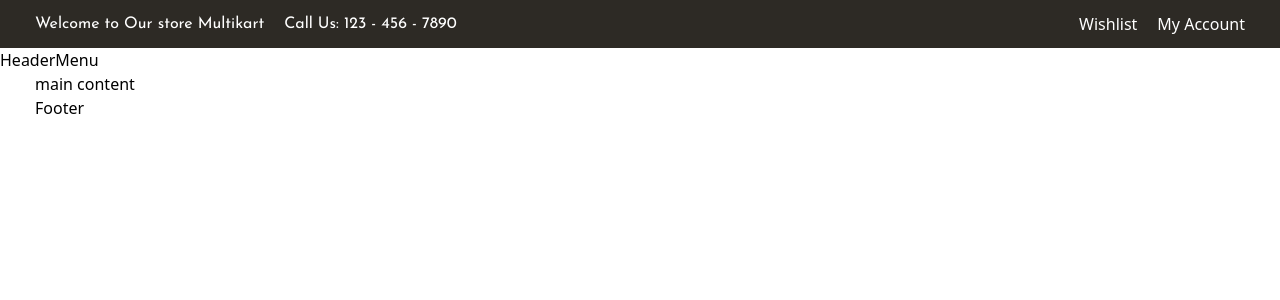
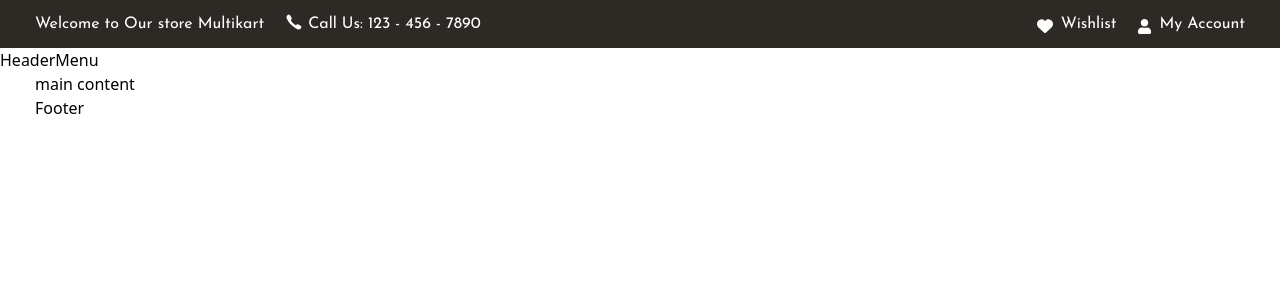
Before and after one commit to imadnanhassan/multikart-ecommerce, a React (Vite) app: page / in a window 1280 px wide. Shown: the top 300 px of the page. Built offline with nearby package versions, Linux system fonts and the light colour scheme.

Commit message:
top header desktop view complete

```diff
--- a/package.json
+++ b/package.json
@@ -14,6 +14,7 @@
     "match-sorter": "^6.3.3",
     "react": "^18.2.0",
     "react-dom": "^18.2.0",
+    "react-icons": "^5.0.1",
     "react-router-dom": "^6.22.0",
     "sort-by": "^1.2.0"
   },
--- a/src/components/headerMenu/topBar.jsx
+++ b/src/components/headerMenu/topBar.jsx
@@ -1,15 +1,25 @@
+import { IoIosCall } from "react-icons/io";
+import { FaHeart } from "react-icons/fa6";
+import { FaUser } from "react-icons/fa";
 export default function Topbar() {
   return (
-    <div className="bg-[#2d2a25] py-3 ">
+    <div className="bg-[#2d2a25] py-3">
       <div className="flex justify-between items-center main-container text-white">
         <div className="top-contact flex items-center gap-5 ">
           <p>Welcome to Our store Multikart</p>
-          <p>Call Us: 123 - 456 - 7890</p>
+          <p className="flex items-center gap-1">
+            <IoIosCall className="text-[20px] mb-1" />
+            Call Us: 123 - 456 - 7890
+          </p>
         </div>
         <div className="tp-auth flex items-center">
           <ul className="flex gap-5">
-            <li> Wishlist</li>
-            <li> My Account</li>
+            <li className="flex items-center gap-2">
+              <FaHeart className="text-[16px] mt-1" /> Wishlist
+            </li>
+            <li className="flex items-center gap-2">
+              <FaUser className="text-[15px] mt-1" /> My Account
+            </li>
           </ul>
         </div>
       </div>
--- a/src/index.css
+++ b/src/index.css
@@ -13,7 +13,7 @@
   }
 }
 
-p {
+p, li {
   font-size: 16px;
   font-family: "Josefin Sans", sans-serif;
 }
--- a/src/routes/index.jsx
+++ b/src/routes/index.jsx
@@ -1,14 +1,14 @@
 import { createBrowserRouter } from "react-router-dom";
 import MainLayout from "../layouts";
 import NotFound from "../shared/NotFound";
-import HomePage from "../pages/Home";
+import HomePage from "../frontend/pages/Home";
 
 const route = createBrowserRouter([
   {
     path: "/",
     element: <MainLayout />,
     errorElement: <NotFound />,
-        children: [{ path: "/", element: <HomePage /> },
+        children: [{ path: "/", element: <HomePage/> },
         {path:"/about", element: <h1>About</h1>}
         ],
   },
```
Also changed, not shown: src/frontend/pages/Home/index.jsx (renamed from src/pages/Home/index.jsx), 1 other file (tests, documents, lock files or other folders).
